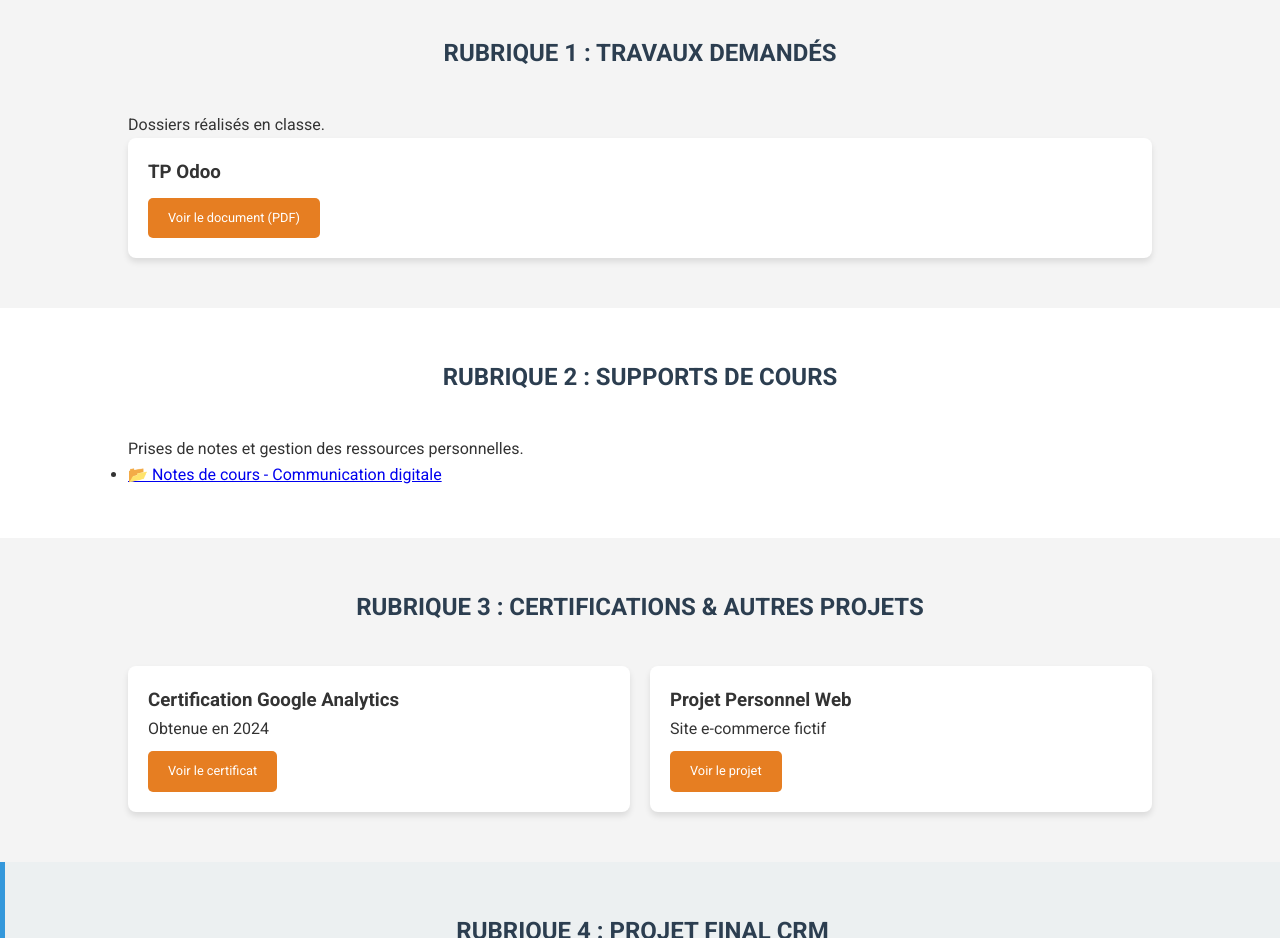
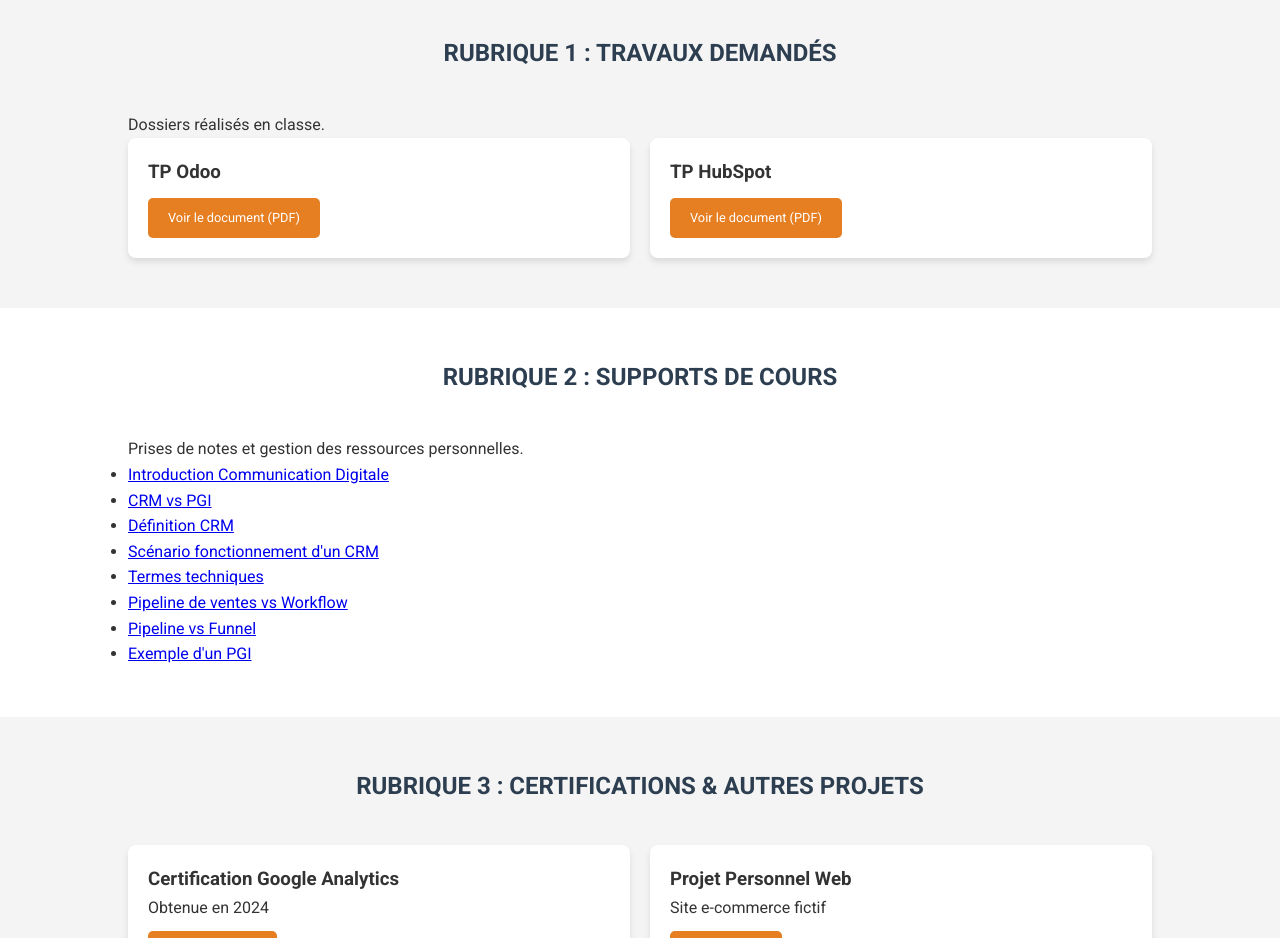
Before and after one commit to Hassan-Jatta/portfolio-hassan-jatta, a plain HTML site: page index.html in a window 1280 px wide. Shown: the part 980-1918 px from the top of the page. Drawn offline with Linux system fonts and the light colour scheme.

Commit message:
Ajout TP Hubspot + Cours du 16/02

```diff
--- a/index.html
+++ b/index.html
@@ -55,6 +55,11 @@
             <a href="ressources/tp_odoo.pdf" target="_blank" class="btn-small">Voir le document (PDF)</a>
         </div>
 
+        <div class="card">
+            <h3>TP HubSpot</h3>
+            <a href="ressources/TP_Hubspot.pdf" target="_blank" class="btn-small">Voir le document (PDF)</a>
+        </div>
+
         </div>
     </section>
 
@@ -62,7 +67,14 @@
         <h2>Rubrique 2 : Supports de cours</h2>
         <p>Prises de notes et gestion des ressources personnelles.</p>
         <ul class="resource-list">
-            <li><a href="ressources//cours1_marketing_numerique.pdf">📂 Notes de cours - Communication digitale </a></li>
+            <li><a href="ressources/cours1_marketing_numerique.pdf">Introduction Communication Digitale </a></li>
+            <li><a href="ressources/CRM VS PGI.pdf">CRM vs PGI</a></li>
+            <li><a href="ressources/CRM.pdf">Définition CRM </a></li>
+            <li><a href="ressources/scenario_fonctionnement_CRM.pdf">Scénario fonctionnement d'un CRM</a></li>
+            <li><a href="ressources/termes_techniques_CRM.pdf">Termes techniques </a></li>
+            <li><a href="ressources/6- Pipeline de vente VS Workflow.pdf">Pipeline de ventes vs Workflow </a></li>
+            <li><a href="ressources/pipeline vs funnel.pdf">Pipeline vs Funnel </a></li>
+            <li><a href="ressources/Exemple_PGI.xlsx">Exemple d'un PGI </a></li>
         </ul>
     </section>
 
```
Also changed, not shown: 8 other files.
